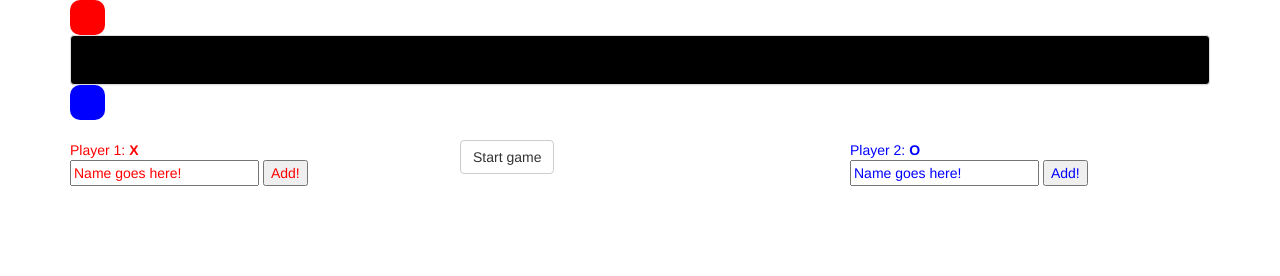
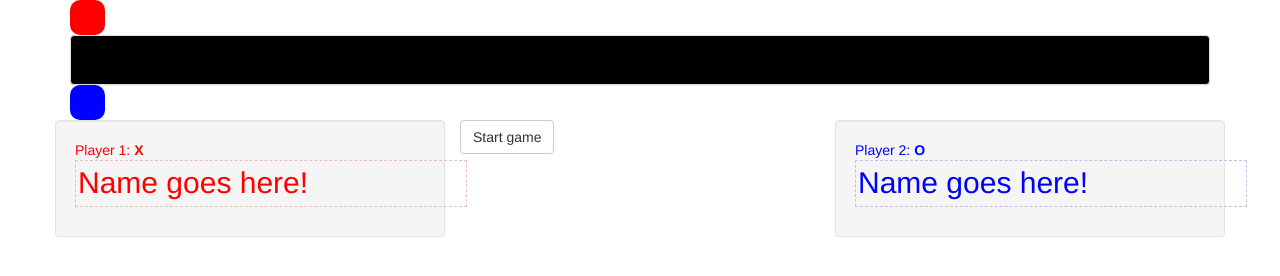
Before and after one commit to vframbach/project-00, a plain HTML site: page index.html in a window 1280 px wide. Drawn offline with nearby package versions, Linux system fonts and the light colour scheme.

Commit message:
updated player name text boxes, notes in js file

```diff
--- a/index.html
+++ b/index.html
@@ -23,30 +23,20 @@
      </div>
     </div>
   </div>
-  <div class="container another-container">
-	<div class="row">
-		<div class="col-md-6">
-			<div class="btn-group" role="group" aria-label="...">
-    		</div>
-		</div>
-	</div>
-  </div>
   <div class="container player-names">
 	<div class="row">
-		<div class="col-md-4 player1">
+		<div class="col-md-4 player1 well">
 			Player 1: <strong>X</strong>
-			<p><input type="text" class="player1Name" value="Name goes here!">
-        	<button class="addPlayer1">Add!</button></p>
+			<p><input type="text" class="player1Name" value="Name goes here! "></p>
         	<p class="player1Output"></p>
 		</div>
 		<div class="col-md-4">
 			<button type="button" class="btn btn-default start-button">Start game</button>
 			<button type="button" class="btn btn-default reset-button">Reset button</button>
 		</div>
-		<div class="col-md-4 player2">
+		<div class="col-md-4 player2 well">
 			Player 2: <strong> O</strong>
-			<p><input type="text" class="player2Name" value="Name goes here!">
-        	<button class="addPlayer2">Add!</button></p>
+			<p><input type="text" class="player2Name" value="Name goes here! "></p>
         	<p class="player2Output"></p>
 		</div>
 	</div>
--- a/main.css
+++ b/main.css
@@ -21,9 +21,6 @@
     width: 35px;
 }
 
-form {
-    display: inline-block;
-}
 .player1 {
 	color: red;
 }
@@ -34,3 +31,19 @@ form {
 .reset-button {
 	display: none;
 }
+
+body {
+	/*background-color: #B3B3B3;*/
+}
+
+.player1Name {
+    background: transparent;
+    border: 1px dashed hsl(0, 43%, 83%);
+    font-size: 30px;
+}
+
+.player2Name {
+    background: transparent;
+    border: 1px dashed hsl(240, 43%, 83%);
+    font-size: 30px;
+}
--- a/main.js
+++ b/main.js
@@ -14,6 +14,8 @@ $(document).ready(function() {
 	var gameWinner = false;
 	var gameWidth = 1120;
 
+// key up after key press signals movement
+// player 1 is X (key code 88), player 2 is O (key code 79)
     $(document).keyup(function(e) {
     	if (!isGameStarted || gameWinner) {
     		return;
@@ -27,19 +29,27 @@ $(document).ready(function() {
         	$('.other-box').animate({left: player2.position},80);
         }
 
+// determines winner
         if (player1.position >= gameWidth) {
         	gameWinner = player1;
         } else if (player2.position >= gameWidth) {
         	gameWinner = player2;
         }
 
+// displays how many wins each player has
         if (gameWinner === player1) {
         	player1.wins++;
-        	$('.player1Output').append("Player 1 has " + player1.wins + " wins!");
+        	$('.player1Output').append("<p>Player 1 has " + player1.wins + " wins!</p>");
         } else if (gameWinner === player2) {
         	player2.wins++;
-        	$('.player2Output').append("Player 2 has " + player2.wins + " wins!");
+        	$('.player2Output').append("<p>Player 2 has " + player2.wins + " wins!</p>");
         }
+    });
+
+    $('.player1Name, .player2Name').keypress(function(e) {
+    	if (e.keyCode == 13) {
+    		this.blur();
+    	}
     });
 
 // once start button is clicked, x and o move the red and blue players
@@ -65,6 +75,7 @@ $(document).ready(function() {
     $( '.reset-button' ).click(function() {
     	player1.position = 0;
 		player2.position = 0;
+    	isGameStarted = false;
 		gameWinner = false;
     	$('.box').animate({left: player1.position},80);
     	$('.other-box').animate({left: player2.position},80);
@@ -72,5 +83,4 @@ $(document).ready(function() {
     	$('.reset-button').hide();
     });
 
-
 });
```
